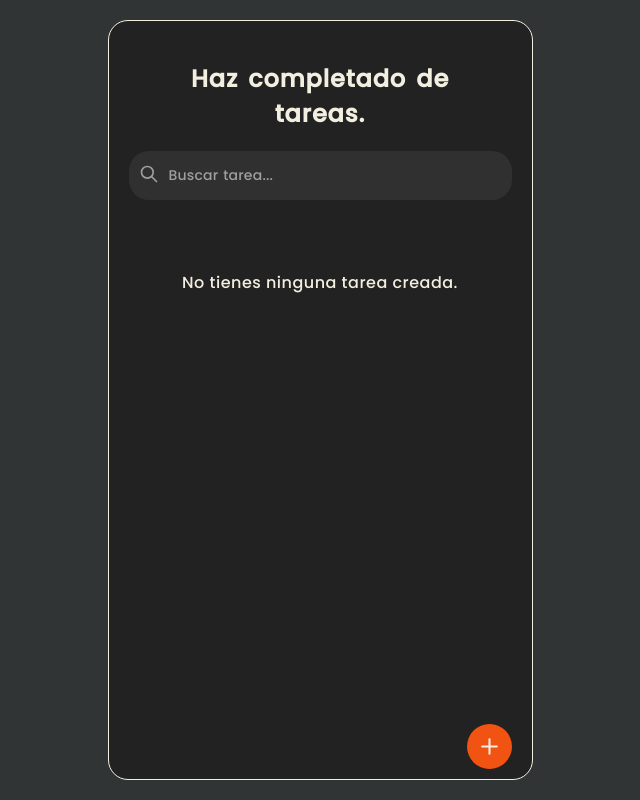
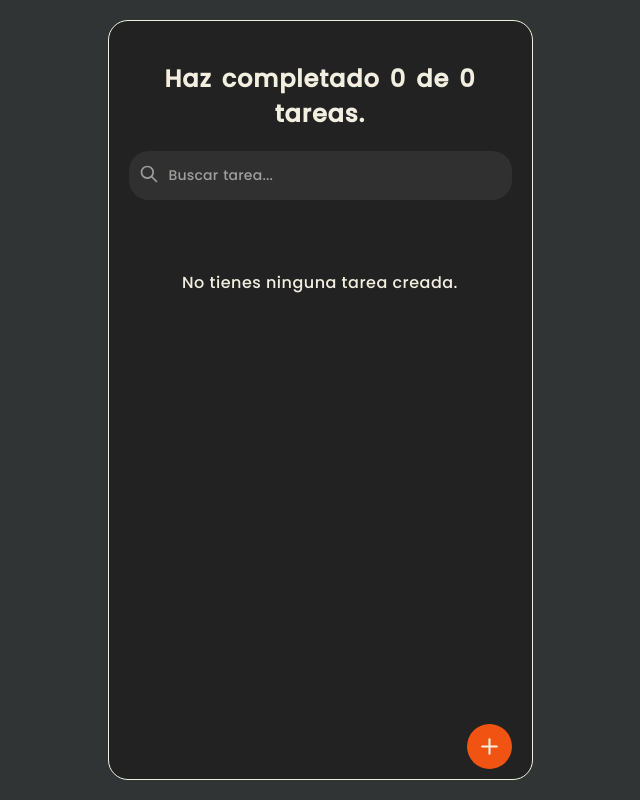
Before and after one commit to ramez-cesar/todo-list, a React (Vite) app: page / in a window 1280 px wide. Shown: the whole page, without its empty margins (320-960 px from the left). Built offline with nearby package versions, Linux system fonts and the light colour scheme.

Commit message:
Add context data to the TaskCounter component

```diff
--- a/src/components/TaskCounter/TaskCounter.jsx
+++ b/src/components/TaskCounter/TaskCounter.jsx
@@ -1,7 +1,10 @@
-import React from 'react'
+import React, { useContext } from 'react'
+import { TaskContext } from '../../contexts/TaskProvider/TaskProvider'
 import './TaskCounter.css'
 
-export default function TaskCounter ({ completedTask, totalTask }) {
+export default function TaskCounter () {
+  const { completedTask, totalTask } = useContext(TaskContext)
+
   return (
     <h1 className='task-counter'>
       Haz completado {completedTask} de {totalTask} tareas.
```
